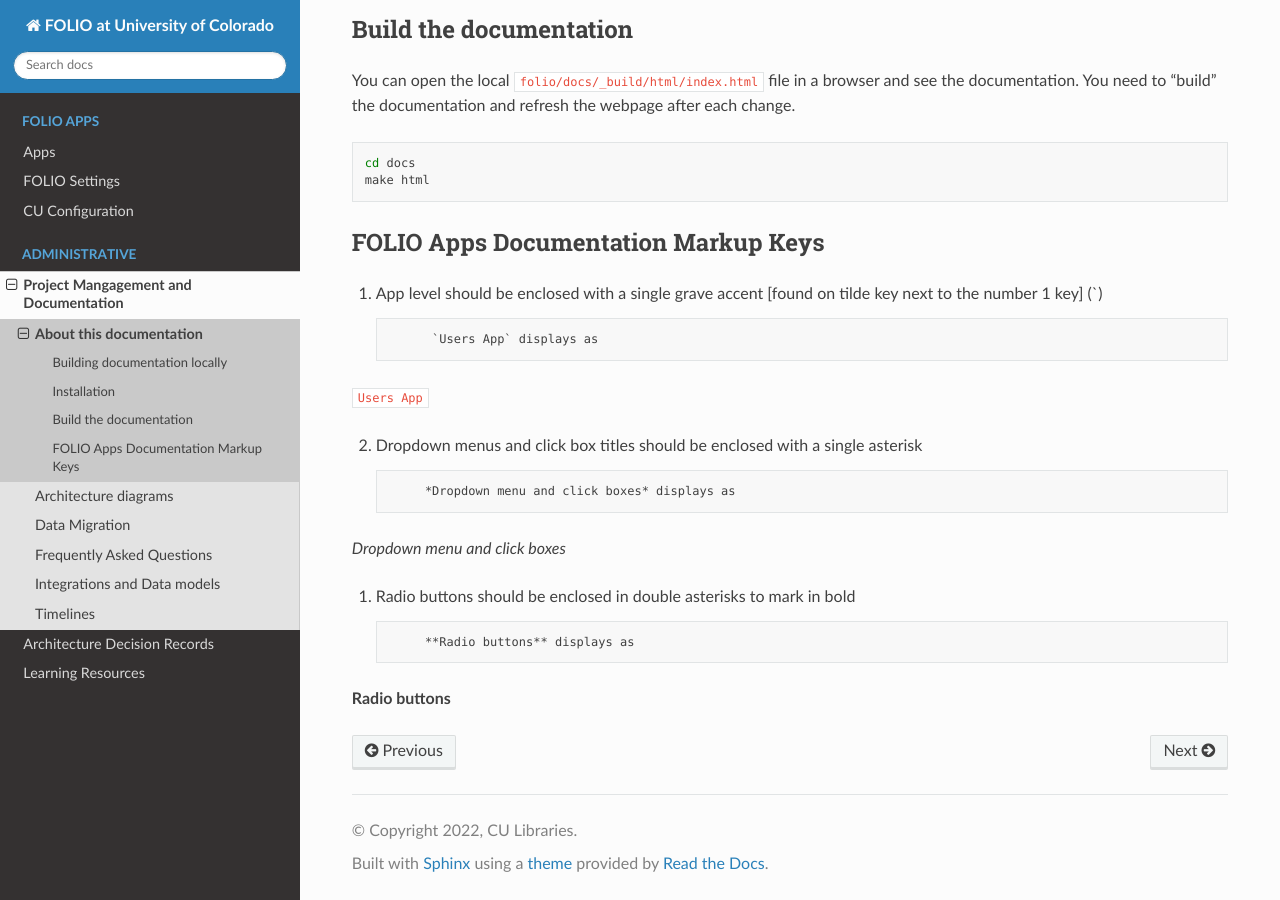
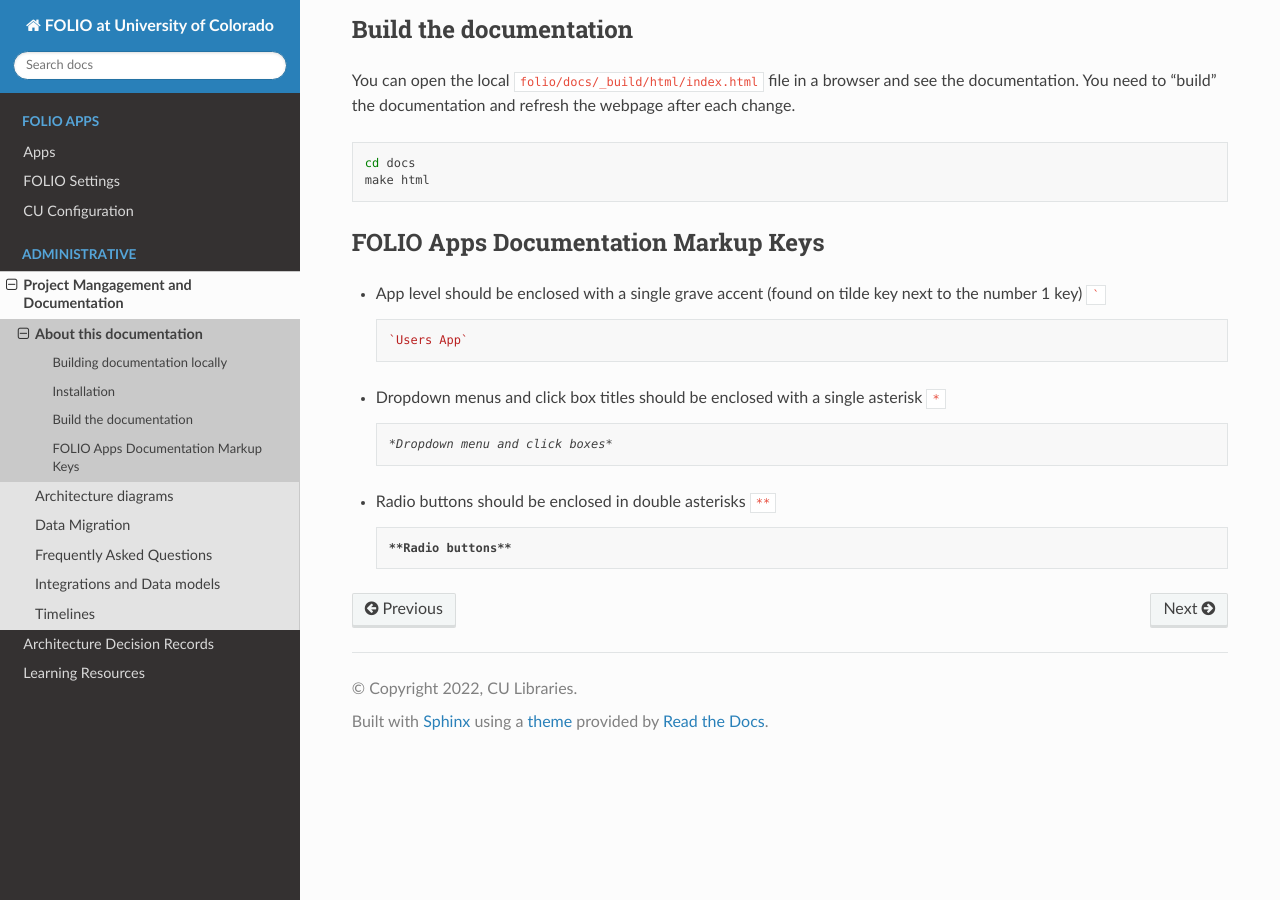
Before and after one commit to culibraries/folio, a Sphinx documentation site: the page built from docs/admin/about-docs.md, in a window 1280 px wide and 900 px high, scrolled down 1162 px. Built offline with Sphinx 7.4.7 and the Read the Docs theme 2.0.0, drawn with Linux system fonts in a browser that asks for light colours.

Commit message:
Update docs/admin/about-docs.md
Co-authored-by: jwfuller <jwfuller@users.noreply.github.com>

````diff
--- a/docs/admin/about-docs.md
+++ b/docs/admin/about-docs.md
@@ -61,22 +61,20 @@
 
 ## FOLIO Apps Documentation Markup Keys
 
-1. App level should be enclosed with a single grave accent
-[found on tilde key next to the number 1 key] (`)
+- App level should be enclosed with a single grave accent (found on tilde key next to the number 1 key) `` ` ``
 
-             `Users App` displays as
+    ```md
+    `Users App`
+    ```
 
-`Users App`
+- Dropdown menus and click box titles should be enclosed with a single asterisk `*`
 
-2. Dropdown menus and click box titles should be enclosed with a single asterisk
+    ```md
+    *Dropdown menu and click boxes*
+    ```
 
-            *Dropdown menu and click boxes* displays as
+- Radio buttons should be enclosed in double asterisks `**`
 
-*Dropdown menu and click boxes*
-
-
-1. Radio buttons should be enclosed in double asterisks to mark in bold
-
-            **Radio buttons** displays as
-
-**Radio buttons**
+    ```md
+    **Radio buttons**
+    ```
````
